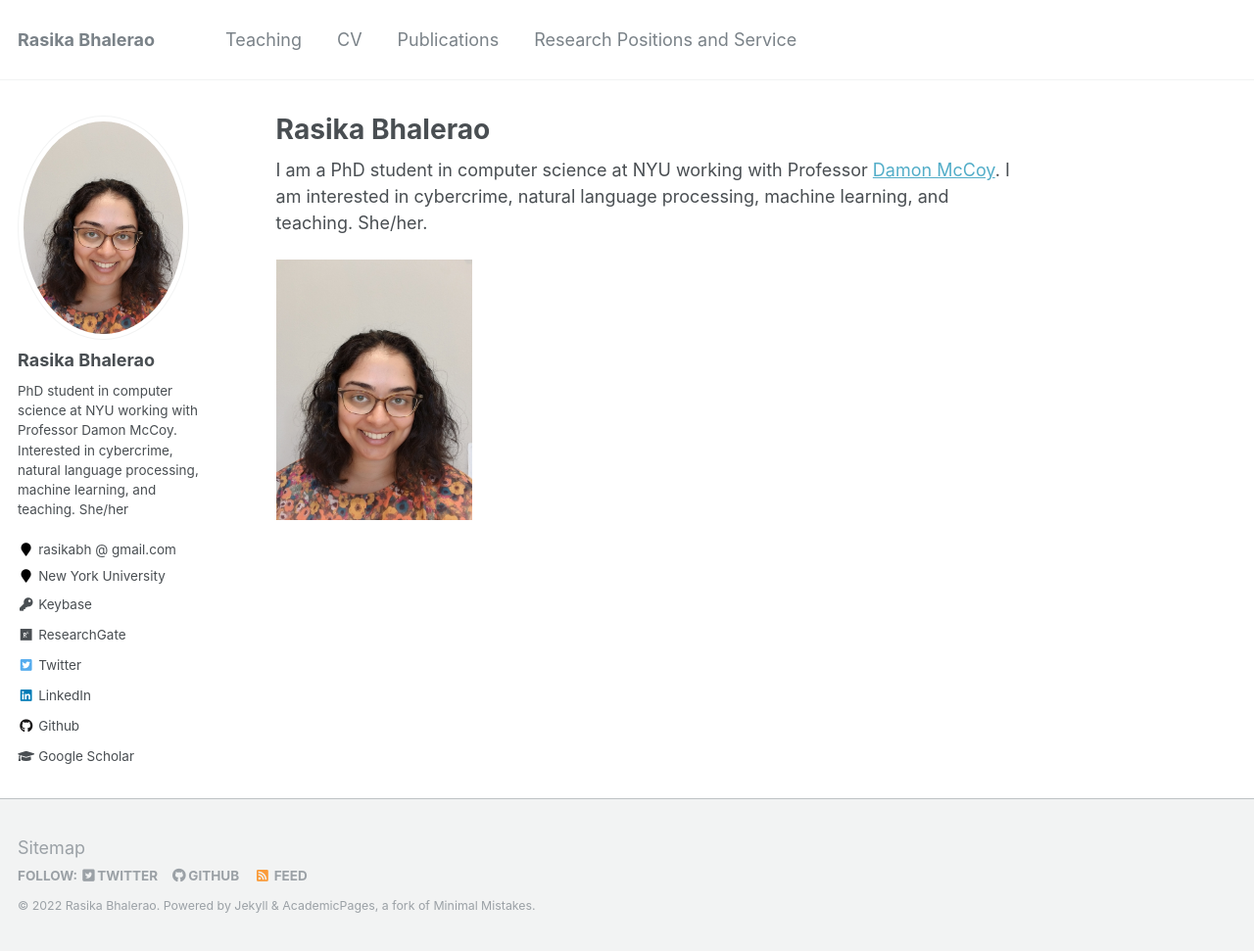
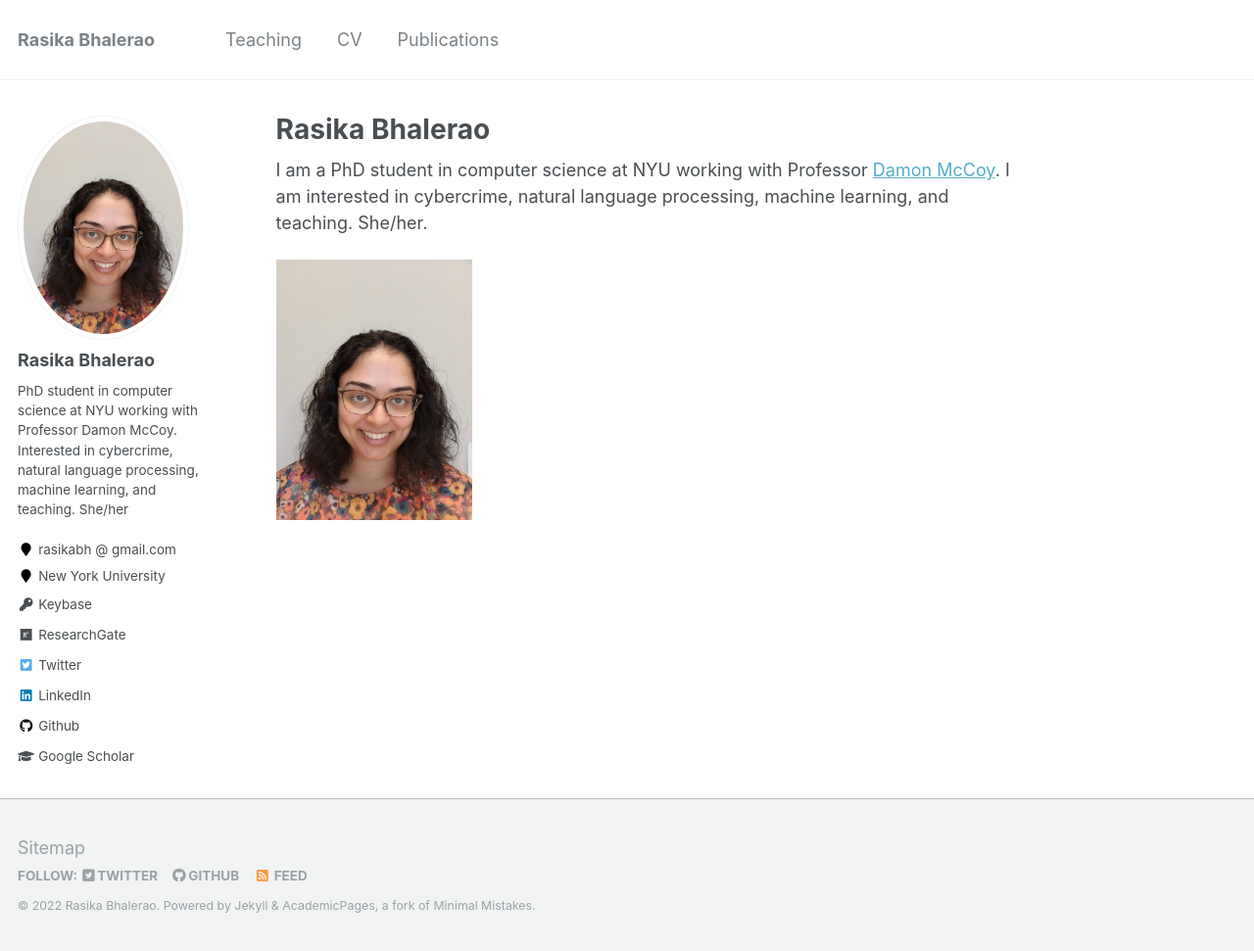
Before and after one commit to rasikabh/rasikabh.github.io, a Jekyll site: the page built from _pages/about.md, in a window 1280 px wide and 971 px high. Shown: the whole window at 98% size. Built offline with Jekyll 4.4.1, drawn with Linux system fonts in a browser that asks for light colours.

Commit message:
Update navigation.yml

```diff
--- a/_data/navigation.yml
+++ b/_data/navigation.yml
@@ -8,6 +8,3 @@ main:
 
   - title: "Publications"
     url: /publications/
-
-  - title: "Research Positions and Service"
-    url: /positions/
```
